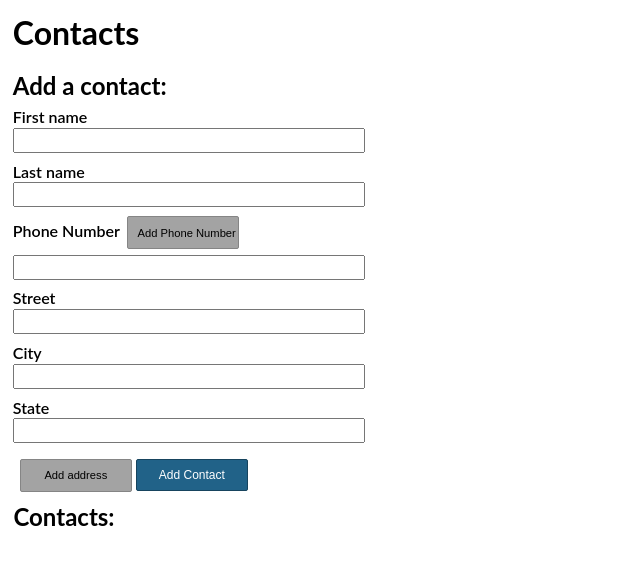
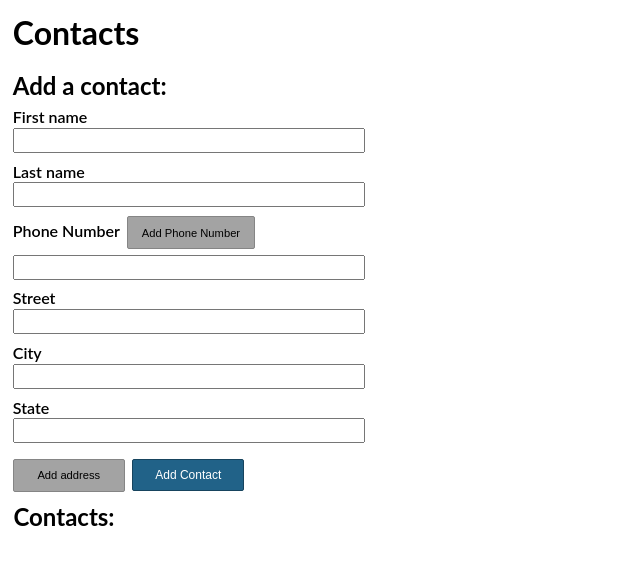
Before and after one commit to wangmeng255/Contacts, a plain HTML site: page index.html in a window 1280 px wide. Shown: the whole page, without its empty margins (0-640 px from the left). Drawn offline with nearby package versions, Linux system fonts and the light colour scheme.

Commit message:
change button width

```diff
--- a/css/style.css
+++ b/css/style.css
@@ -33,6 +33,7 @@ h1 {
 }
 #sub {
 	width: 7rem;
+	margin-left: 1%;
 	margin-top: 2%;
 	margin-bottom: 3%;
 	cursor: pointer;
@@ -56,7 +57,6 @@ h1 {
 }
 #add-phone-number, #add-address,
 .del-phone-number, .del-address {
-	width: 7rem;
 	margin-left: 2%;
 	margin-bottom: 1%;
     padding: 0.6rem 0.6rem;
@@ -64,6 +64,13 @@ h1 {
     text-decoration: none;
     font: 0.7rem Arial, Helvetica, sans-serif;
     border-radius: 2px;
+}
+#add-phone-number {
+	width: 8rem;
+}
+#add-address {
+	width: 7rem;
+	margin-left: 0;
 }
 .del-phone-number {
 	width: 9rem;
```
